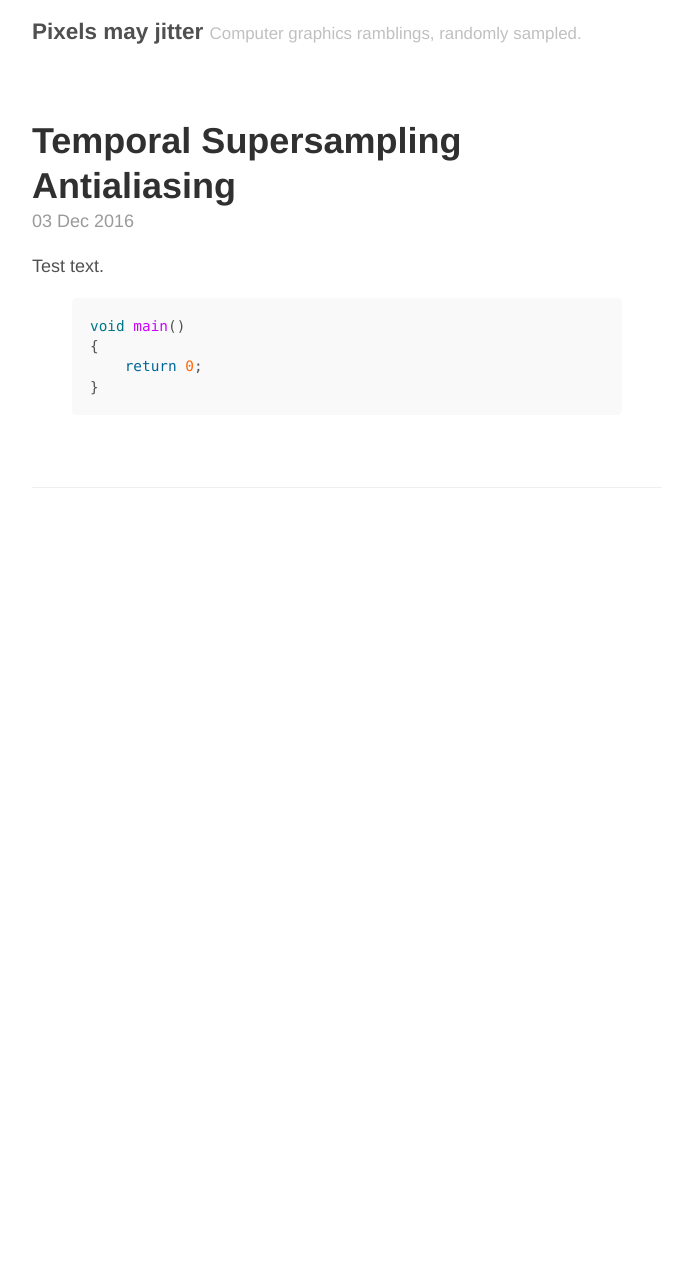
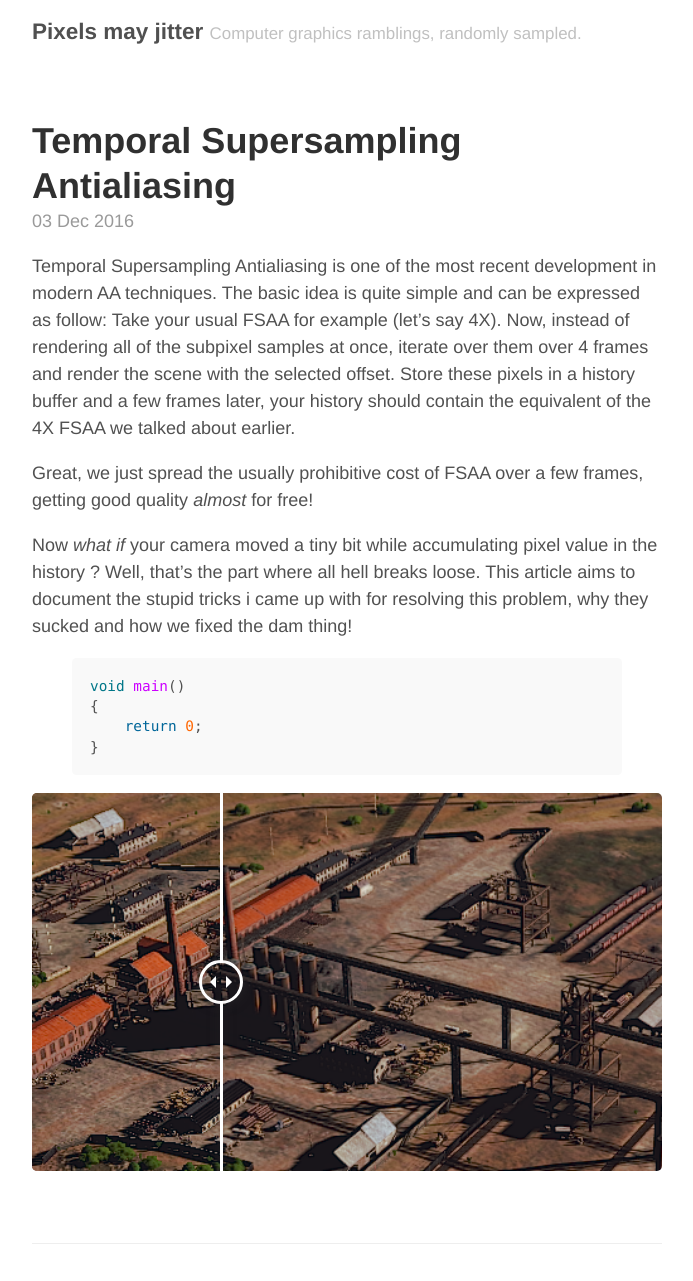
Before and after one commit to Ryp/ryp.github.io, a Jekyll site: the page built from _posts/2016-12-03-temporal-supersampling-antialiasing.md, in a window 1280 px wide. Shown: the whole page, without its empty margins (293-986 px from the left). Built offline with Jekyll 4.4.1, drawn with Linux system fonts in a browser that asks for light colours; comment, search, counter and statistics services are not loaded; before the commit the page ends 900 px from its top, so only the background shows below that.

Commit message:
Added favicon, draft first post

```diff
--- a/_includes/head.html
+++ b/_includes/head.html
@@ -18,7 +18,7 @@
   <link rel="stylesheet" href="{{ site.baseurl }}/public/twentytwenty.css" type="text/css" media="screen" />
 
   <!-- Icons -->
-  <link rel="apple-touch-icon-precomposed" sizes="144x144" href="{{ site.baseurl }}/public/apple-touch-icon-precomposed.png">
+  <link rel="apple-touch-icon-precomposed" sizes="512x512" href="{{ site.baseurl }}/public/apple-touch-icon-precomposed.png">
   <link rel="shortcut icon" href="{{ site.baseurl }}/public/favicon.ico">
 
   <!-- RSS -->
--- a/_layouts/post.html
+++ b/_layouts/post.html
@@ -7,6 +7,12 @@ layout: default
   <time datetime="{{ page.date | date_to_xmlschema }}" class="post-date">{{ page.date | date_to_string }}</time>
   {{ content }}
 </article>
+
+<ul style="display:none;">
+  {% for image in page.images %}
+    <li><img src="{{ site.baseurl }}{{ site.images }}/{{ image.image_path }}" /></li>
+  {% endfor %}
+</ul>
 
 <!--
 {% if site.related_posts != empty %}
--- a/_posts/2016-12-03-temporal-supersampling-antialiasing.md
+++ b/_posts/2016-12-03-temporal-supersampling-antialiasing.md
@@ -3,9 +3,21 @@ layout: post
 title:  "Temporal Supersampling Antialiasing"
 date:   2016-12-03 16:26:56 +0100
 categories: aliasing
+images:
+  - colombelles-no-aa.png
+  - colombelles-tssaa.png
+  - colombelles-magnified1-no-aa.png
+  - colombelles-magnified1-tssaa.png
 ---
 
-Test text.
+Temporal Supersampling Antialiasing is one of the most recent development in modern AA techniques.
+The basic idea is quite simple and can be expressed as follow: Take your usual FSAA for example (let's say 4X).
+Now, instead of rendering all of the subpixel samples at once, iterate over them over 4 frames and render the scene with the selected offset.
+Store these pixels in a history buffer and a few frames later, your history should contain the equivalent of the 4X FSAA we talked about earlier.
+
+Great, we just spread the usually prohibitive cost of FSAA over a few frames, getting good quality *almost* for free!
+
+Now *what if* your camera moved a tiny bit while accumulating pixel value in the history ? Well, that's the part where all hell breaks loose. This article aims to document the stupid tricks i came up with for resolving this problem, why they sucked and how we fixed the dam thing!
 
 {% highlight cpp %}
 void main()
@@ -13,3 +25,8 @@ void main()
     return 0;
 }
 {% endhighlight %}
+
+<div class="twentytwenty-container">
+  <img width="100%" src="{{ site.baseurl }}{{ site.images }}/colombelles-magnified1-no-aa.png" />
+  <img width="100%" src="{{ site.baseurl }}{{ site.images }}/colombelles-magnified1-tssaa.png" />
+</div>
```
Also changed, not shown: assets/images/fullres/colombelles-magnified1-no-aa.png (added), assets/images/fullres/colombelles-magnified1-tssaa.png (added), public/apple-touch-icon-precomposed.png, public/favicon.ico, 2 other files.
